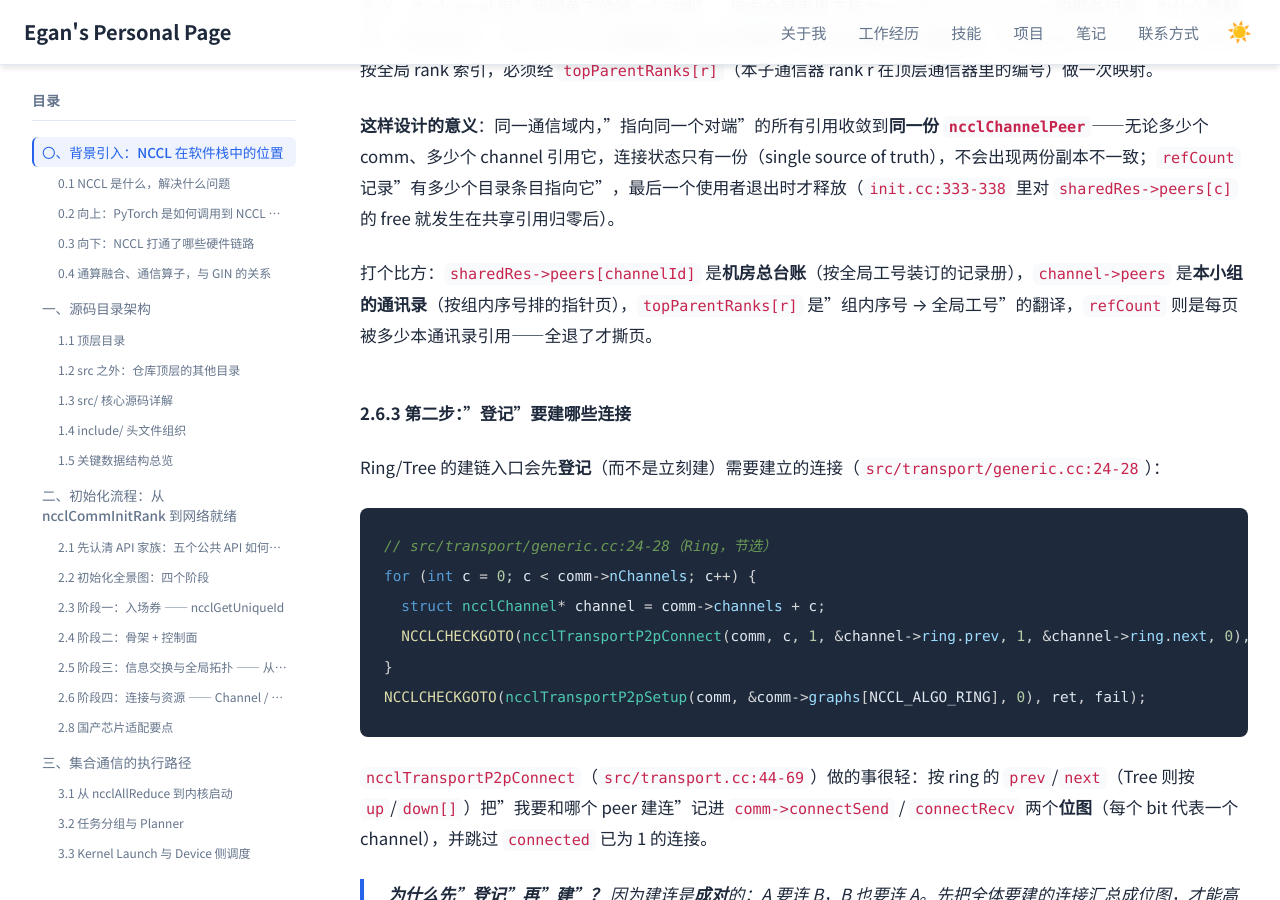
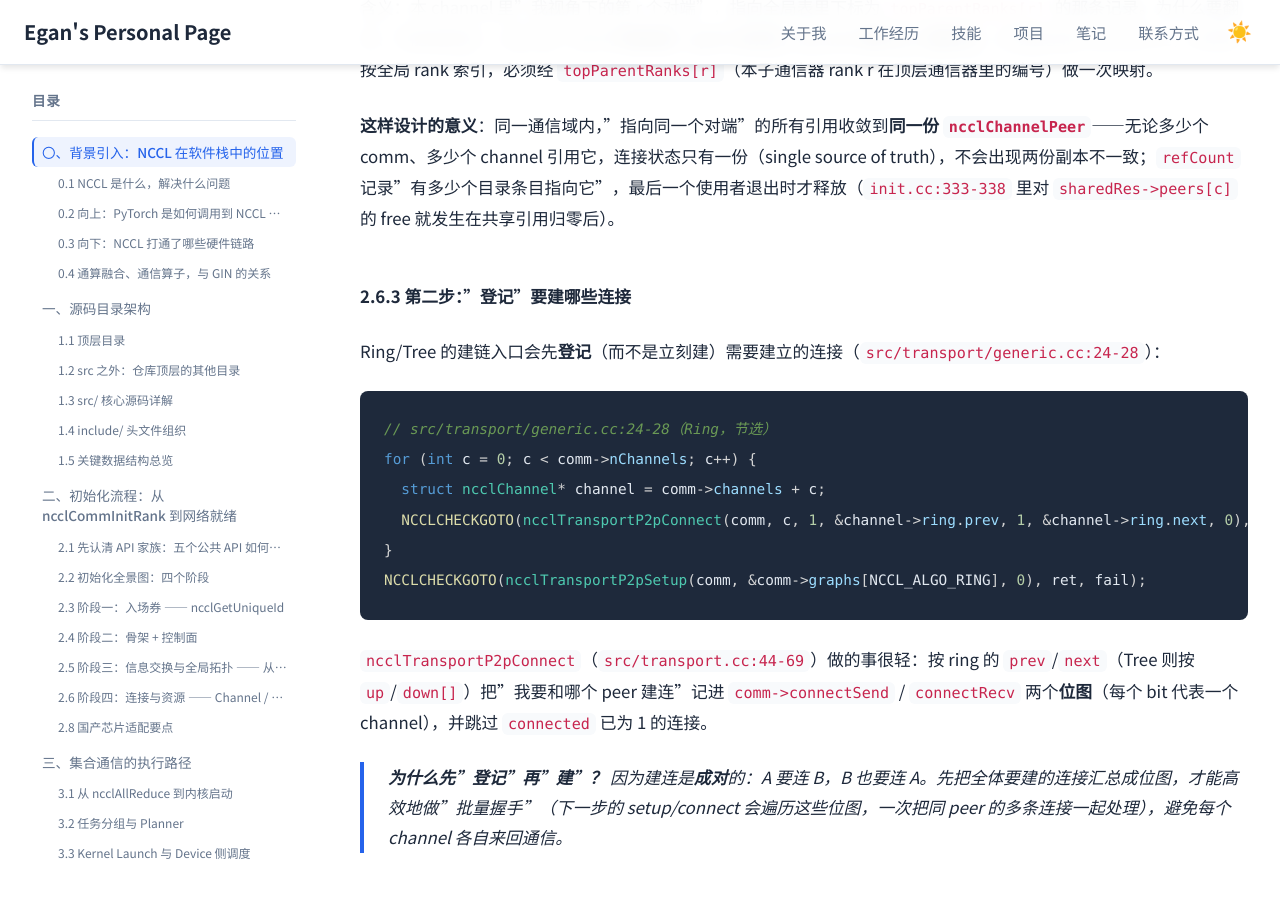
Before and after one commit to Lejun-Hu/Lejun-Hu.github.io, a Jekyll site: the page built from _notes/2026-8-24-nccl-source-study.md, in a window 1280 px wide and 900 px high, scrolled down 57093 px. Built offline with Jekyll 4.4.1, drawn with Linux system fonts in a browser that asks for light colours; nearby versions of some CDN libraries.

Commit message:
note: remove analogy from peers table explanation

```diff
--- a/_notes/2026-8-24-nccl-source-study.md
+++ b/_notes/2026-8-24-nccl-source-study.md
@@ -1438,8 +1438,6 @@ channel->peers[r] = &sharedRes->peers[channelId][ topParentRanks[r] ];
 
 **这样设计的意义**：同一通信域内，"指向同一个对端"的所有引用收敛到**同一份 `ncclChannelPeer`**——无论多少个 comm、多少个 channel 引用它，连接状态只有一份（single source of truth），不会出现两份副本不一致；`refCount` 记录"有多少个目录条目指向它"，最后一个使用者退出时才释放（`init.cc:333-338` 里对 `sharedRes->peers[c]` 的 free 就发生在共享引用归零后）。
 
-打个比方：`sharedRes->peers[channelId]` 是**机房总台账**（按全局工号装订的记录册），`channel->peers` 是**本小组的通讯录**（按组内序号排的指针页），`topParentRanks[r]` 是"组内序号 → 全局工号"的翻译，`refCount` 则是每页被多少本通讯录引用——全退了才撕页。
-
 #### 2.6.3 第二步："登记"要建哪些连接
 
 Ring/Tree 的建链入口会先**登记**（而不是立刻建）需要建立的连接（`src/transport/generic.cc:24-28`）：
```
